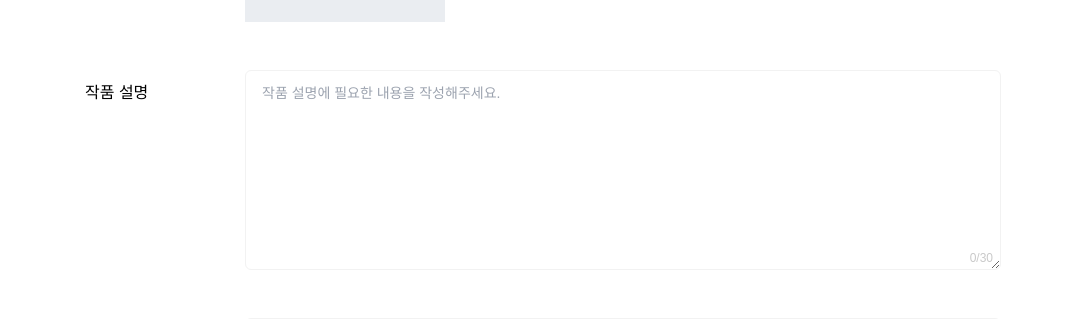
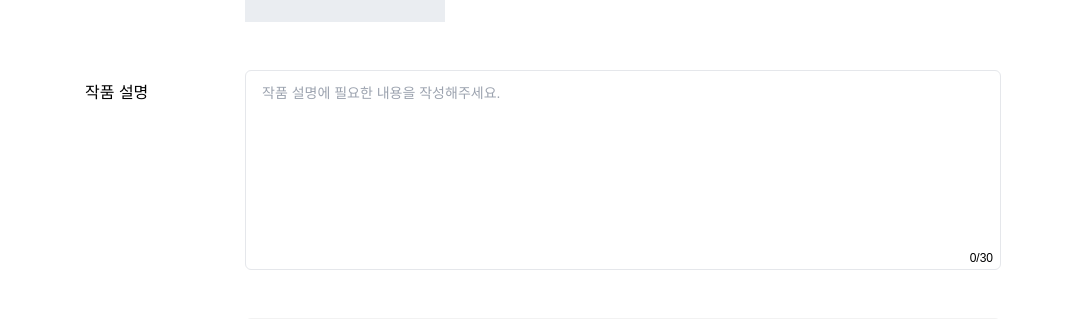
Before and after one commit to Pretzel-11-12/dreamketcher-fe, a Next.js app: page /creator/series/new in a window 1280 px wide. Shown: the part 631-950 px from the top of the page, without its empty margins (97-1173 px from the left). Built offline with nearby package versions, Linux system fonts and the light colour scheme.

Commit message:
style : Textarea 컴포넌트 textColor 변경

```diff
--- a/src/app/_component/Textarea.tsx
+++ b/src/app/_component/Textarea.tsx
@@ -23,19 +23,20 @@ const Textarea: React.FC<TextareaProps> = ({
   const [isFocused, setIsFocused] = useState(false);
 
   return (
-    <div className="relative flex flex-col gap-1 text-sm text-[#C9C9C9]">
+    <div className="relative flex flex-col gap-1 text-sm">
       <textarea
         value={text}
         placeholder={placeholder}
         onChange={(e) => onChange?.(e.target.value)}
         onFocus={() => setIsFocused(true)}
         onBlur={() => setIsFocused(false)}
-        className={`px-4 py-3 border rounded-md focus:outline-none transition-colors duration-200 ${
+        className={`px-4 py-3 border rounded-md focus:outline-none transition-colors duration-200 resize-none ${
           isFocused || active ? "border-brand-yellow" : "border-brand-gray"
-        }`}
+        }placeholder:text-[#C9C9C9]`}
         style={{
           height,
           width,
+          color: text ? "#3F3F3F" : undefined,
         }}
       />
 
```
